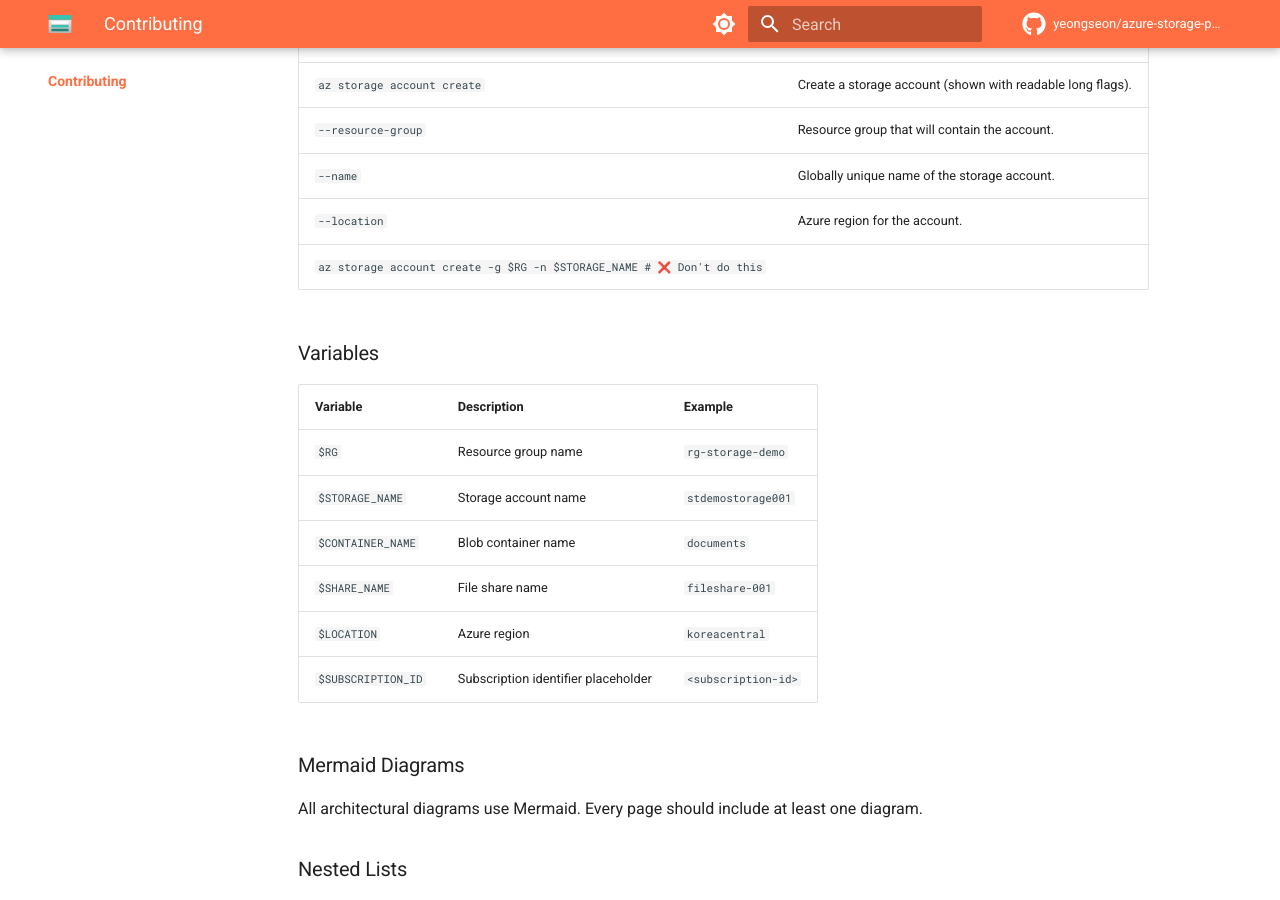
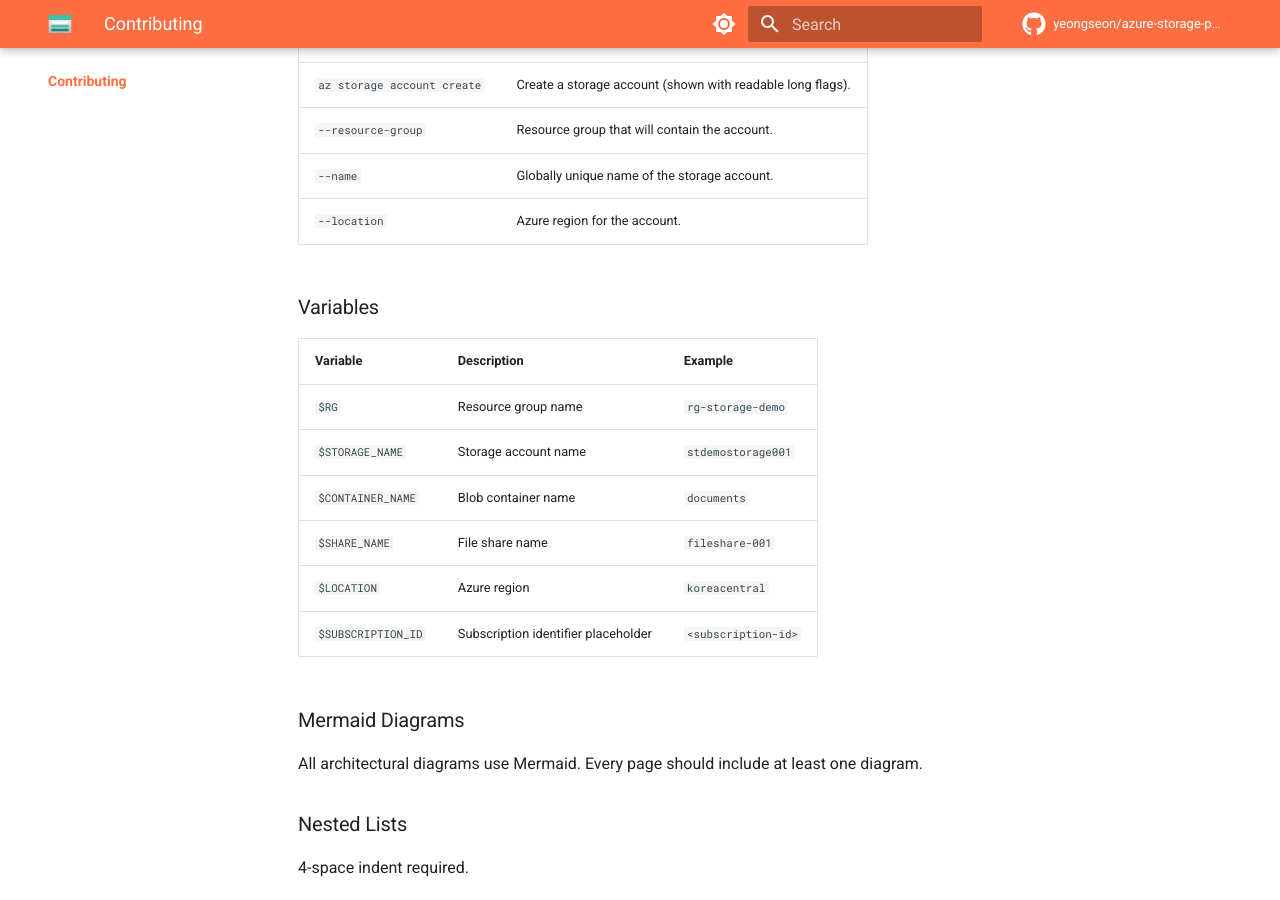
Before and after one commit to yeongseon/azure-storage-practical-guide, an MkDocs documentation site: the page built from docs/contributing/index.md, in a window 1280 px wide and 900 px high, scrolled down 2978 px. Built offline with MkDocs 1.6.1 and Material for MkDocs 9.7.7, drawn with Linux system fonts in a browser that asks for light colours; comment, search, counter and statistics services are not loaded.

Commit message:
docs: restore single-command table for CLI long-vs-short-flag example
The multi-command rebuild misparsed the intentional short-flag anti-pattern
demo line as a command row. Restore the correct single table documenting
only the long-flag form.

```diff
--- a/docs/contributing/index.md
+++ b/docs/contributing/index.md
@@ -126,7 +126,6 @@
 | `--resource-group` | Resource group that will contain the account. |
 | `--name` | Globally unique name of the storage account. |
 | `--location` | Azure region for the account. |
-| `az storage account create -g $RG -n $STORAGE_NAME  # ❌ Don't do this` |  |
 
 
 ### Variables
```
